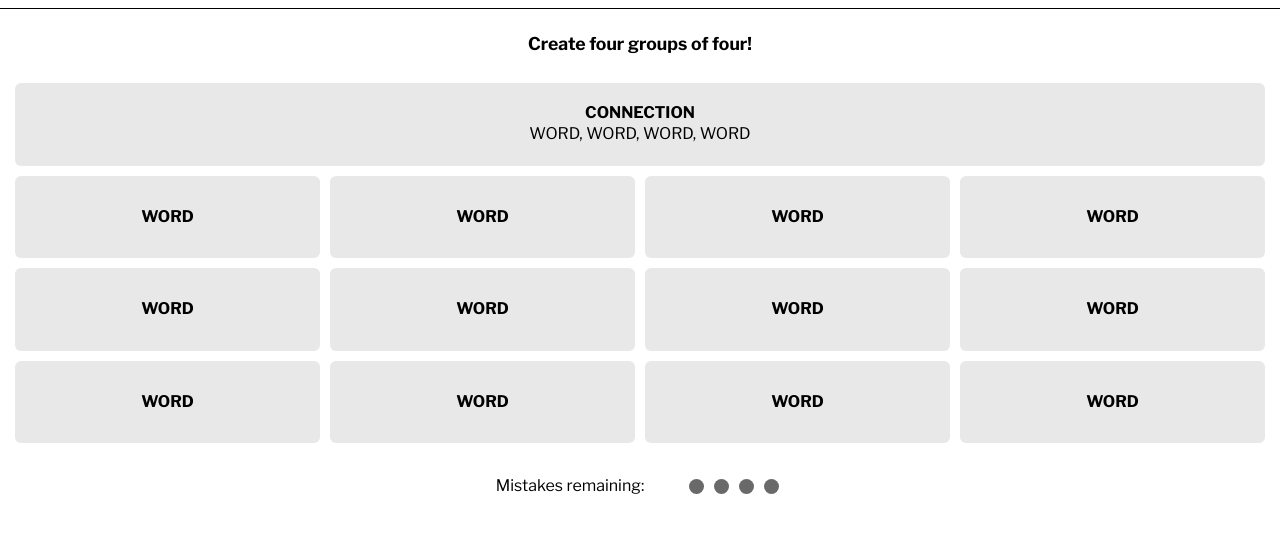
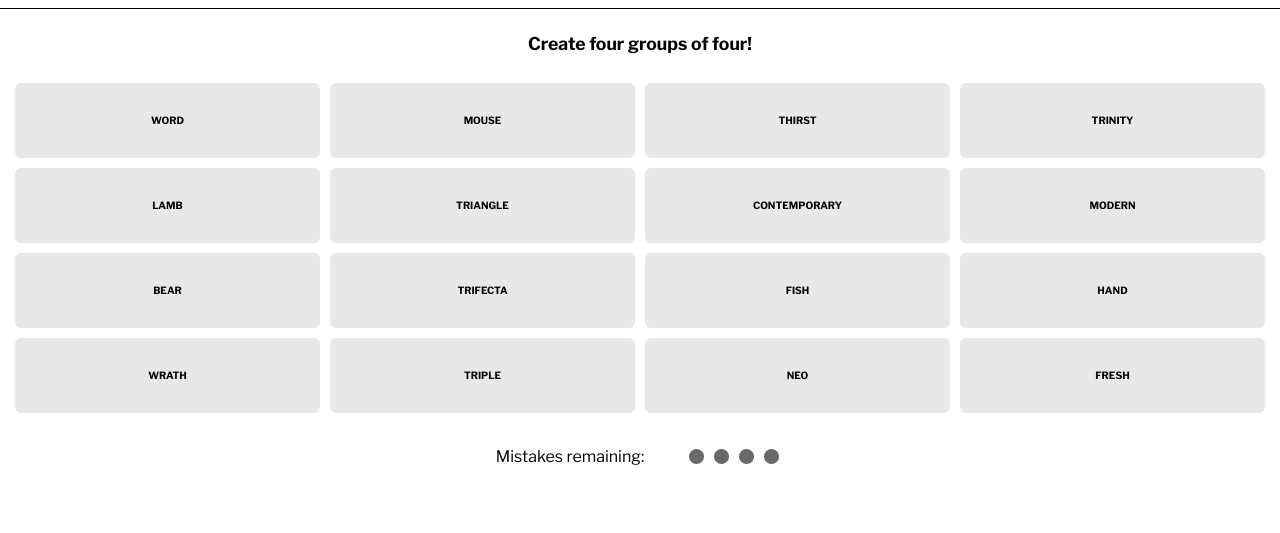
Before and after one commit to philliplankford/famnections, a website: page index.html in a window 1280 px wide. Shown: the part 51-584 px from the top of the page. Drawn offline with nearby package versions, Linux system fonts and the light colour scheme.

Commit message:
added counting and word shuffle methods

```diff
--- a/index.html
+++ b/index.html
@@ -17,24 +17,7 @@
         <main>
             <h2>Create four groups of four!</h2>
             <div class="game-space">
-                <div id="game-grid" class="word-grid">
-                    <div class="solution-box">
-                        <p class="connection stronk">connection</p>
-                        <p class="words">word, word, word, word</p>
-                    </div>
-                    <div class="word-box">word</div>
-                    <div class="word-box">word</div>
-                    <div class="word-box">word</div>
-                    <div class="word-box">word</div>
-                    <div class="word-box">word</div>
-                    <div class="word-box">word</div>
-                    <div class="word-box">word</div>
-                    <div class="word-box">word</div>
-                    <div class="word-box">word</div>
-                    <div class="word-box">word</div>
-                    <div class="word-box">word</div>
-                    <div class="word-box">word</div>
-                </div>
+                <div id="game-grid" class="word-grid"></div>
             </div>
             <section class="guess-box">
                 <p>Mistakes remaining:</p>
--- a/methods.js
+++ b/methods.js
@@ -1,55 +1,79 @@
-// import { author, puzzle }
-const colors = ["yellow","green","blue","purple"];
-const connections = {
-    "yellow": "",
-    "green": "",
-    "blue": "",
-    "purple": ""
-}
-const puzzle = [
-    {"trinity": "yellow"},
-    {"triangle": "yellow"},
-    {"triple": "yellow"},
-    {"trifecta": "yellow"},
-    {"mouse": "green"},
-    {"bear": "green"},
-    {"fish": "green"},
-    {"thirst": "green"},
-    {"lamb": "blue"},
-    {"word": "blue"},
-    {"hand": "blue"},
-    {"wrath": "blue"},
-    {"neo": "purple"},
-    {"fresh": "purple"},
-    {"modern": "purple"},
-    {"contemporary": "purple"}
-] // id = index
-console.log(puzzle);
+const puzzle = {
+    author: "YOUR NAME HERE",
+    connections: {
+        "yellow": "YELLOW CONNECTION HERE",
+        "green": "GREEN CONNECTION HERE",
+        "blue": "BLUE CONNECTION HERE",
+        "purple": "PURPLE CONNECTION HERE"
+    },
+    key: {
+        "trinity": "yellow",
+        "triangle": "yellow",
+        "triple": "yellow",
+        "trifecta": "yellow",
+        "mouse": "green",
+        "bear": "green",
+        "fish": "green",
+        "thirst": "green",
+        "lamb": "blue",
+        "word": "blue",
+        "hand": "blue",
+        "wrath": "blue",
+        "neo": "purple",
+        "fresh": "purple",
+        "modern": "purple",
+        "contemporary": "purple"
+    }
+};
+/* SELECTORS */
+const grid = document.querySelector('#game-grid');
 
-const grid = document.querySelector('#game-grid');
+/* VARIABLES */
+let words = Object.keys(puzzle.key);
 let selection = [];
+
+/* METHODS */
+const shuffle = (array) => {
+    return array.sort(() => Math.random() - 0.5);
+};
+
+const countSelection = () => {
+    const counts = {};
+    selection.forEach((word) => {
+        counts[puzzle.key[word]] = (counts[puzzle.key[word]] || 0) + 1;
+    });
+    return counts;
+};
+
+const checkConnection = () => {
+    const colormatches = countSelection();
+    if (Object.keys(colormatches).length === 2) {
+        console.log("One away...");
+    } else if (Object.keys(colormatches).length === 1) {
+        console.log(`you found ${puzzle.connections[Object.keys(colormatches)[0]]}!`);
+    } else { console.log("try again...")}
+};
+
+/* PROGRAM */
+shuffle(words).forEach((word) => {
+    let box = document.createElement("div");
+    box.textContent = word;
+    box.classList.add('word-box');
+    grid.appendChild(box);
+});
 
 grid.addEventListener('click', (e) => {
     if (e.target.className == "word-box" && !e.target.classList.contains('selected')){
         if (selection.length < 4) {
             e.target.classList.add('selected');
-            selection.push(e.target);
-            console.log(selection);
+            selection.push(e.target.textContent);
+        }
+        if (selection.length === 4) {
+            checkConnection();
         }
     } else {
         e.target.classList.remove('selected')
+        let ind = selection.findIndex((element) => element === e.target.textContent);
+        selection.splice(ind, 1);
     }
 });
-
-// insert each word randomly
-// make it a method so people can shuffle
-// shuffle just called the original method
-
-// listen for a click on a word box
-// on click add the thing to an array
-// make word box gray
-// on click to a selection find and remove from the array
-// when array hits 4 items check if all the classes are the same
-// if one away alert one away
-// otherwise "try again"
-// guess goes down 1
--- a/styles.css
+++ b/styles.css
@@ -56,6 +56,8 @@ h2 {
     width: 100%;
     border-radius: 6px;
     font-weight: 700;
+    font-size: 10px;
+    min-height: 75px;
 }
 
 .selected {
```
